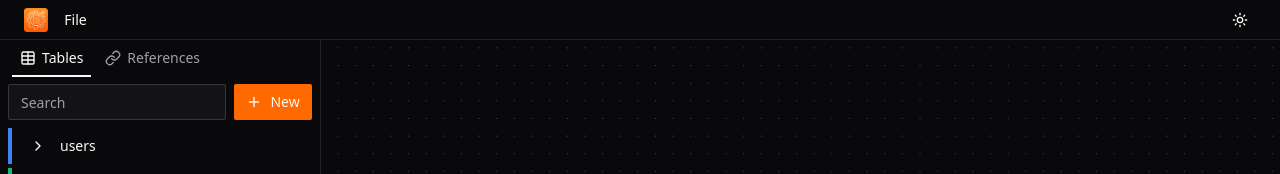
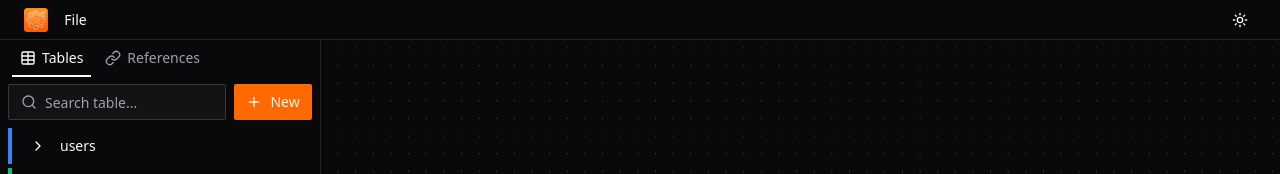
Before and after one commit to phongtranWW/uni_sql_fe, a React (Vite) app: page /editor in a window 1280 px wide. Shown: the top 174 px of the page. Built offline with nearby package versions, Linux system fonts and the light colour scheme.

Commit message:
feat: search tables

```diff
--- a/src/pages/editors/sidebar-tab-table.tsx
+++ b/src/pages/editors/sidebar-tab-table.tsx
@@ -1,9 +1,8 @@
 import { useAppDispatch, useAppSelector } from "@/app/hook";
 import type { RootState } from "@/app/store";
 import SidebarTable from "./sidebar-table";
-import { Input } from "@/components/ui/input";
 import { Button } from "@/components/ui/button";
-import { Plus } from "lucide-react";
+import { Plus, SearchIcon } from "lucide-react";
 import type { TableCreate } from "@/features/database/schemas/table";
 import {
   generateTableHeaderColor,
@@ -17,9 +16,17 @@ import {
 import { addTable } from "@/features/database/slice";
 import { toast } from "sonner";
 import { ScrollArea } from "@/components/ui/scroll-area";
+import { useState } from "react";
+import {
+  InputGroup,
+  InputGroupAddon,
+  InputGroupInput,
+} from "@/components/ui/input-group";
 
 const SidebarTabTable = () => {
   const tables = useAppSelector((state: RootState) => state.database.tables);
+  const [key, setKey] = useState("");
+
   const dispatch = useAppDispatch();
 
   const handleCreateTable = () => {
@@ -45,10 +52,24 @@ const SidebarTabTable = () => {
     }
   };
 
+  const filteredTables = tables.filter((t) =>
+    t.name?.toLowerCase().includes(key.trim().toLowerCase()),
+  );
+
   return (
     <div className="h-full flex flex-col gap-2">
       <div className="flex items-center gap-2">
-        <Input type="search" placeholder="Search" className="rounded-xs" />
+        <InputGroup className="rounded-xs">
+          <InputGroupInput
+            id="search"
+            type="search"
+            placeholder="Search table..."
+            onChange={(e) => setKey(e.target.value)}
+          />
+          <InputGroupAddon align="inline-start">
+            <SearchIcon className="text-muted-foreground" />
+          </InputGroupAddon>
+        </InputGroup>
         <Button className="rounded-xs" onClick={handleCreateTable}>
           <Plus /> New
         </Button>
@@ -56,7 +77,7 @@ const SidebarTabTable = () => {
 
       <ScrollArea className="flex-1 min-h-0">
         <div className="flex flex-col gap-1">
-          {tables.map((table) => (
+          {filteredTables.map((table) => (
             <SidebarTable key={table.name} table={table} />
           ))}
         </div>
```
